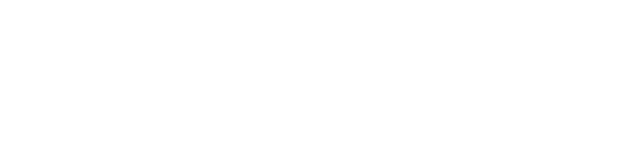
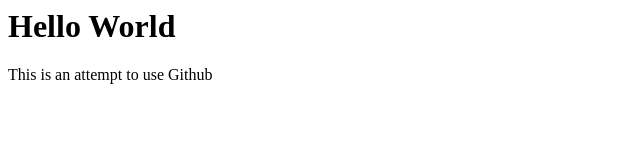
Before and after one commit to hmader/hmader.github.io, a plain HTML site: page index.html in a window 1280 px wide. Shown: the whole page, without its empty margins (0-640 px from the left). Drawn offline with Linux system fonts and the light colour scheme.

Commit message:
Added some text

```diff
--- a/index.html
+++ b/index.html
@@ -1,7 +1,9 @@
 <html>
    <head>
-      <title>Halina's Thing</title>
+      <title>Halina</title>
    </head>
    <body>
+       <h1>Hello World</h1>
+       <p>This is an attempt to use Github</p>
    </body>
 </html>
```
